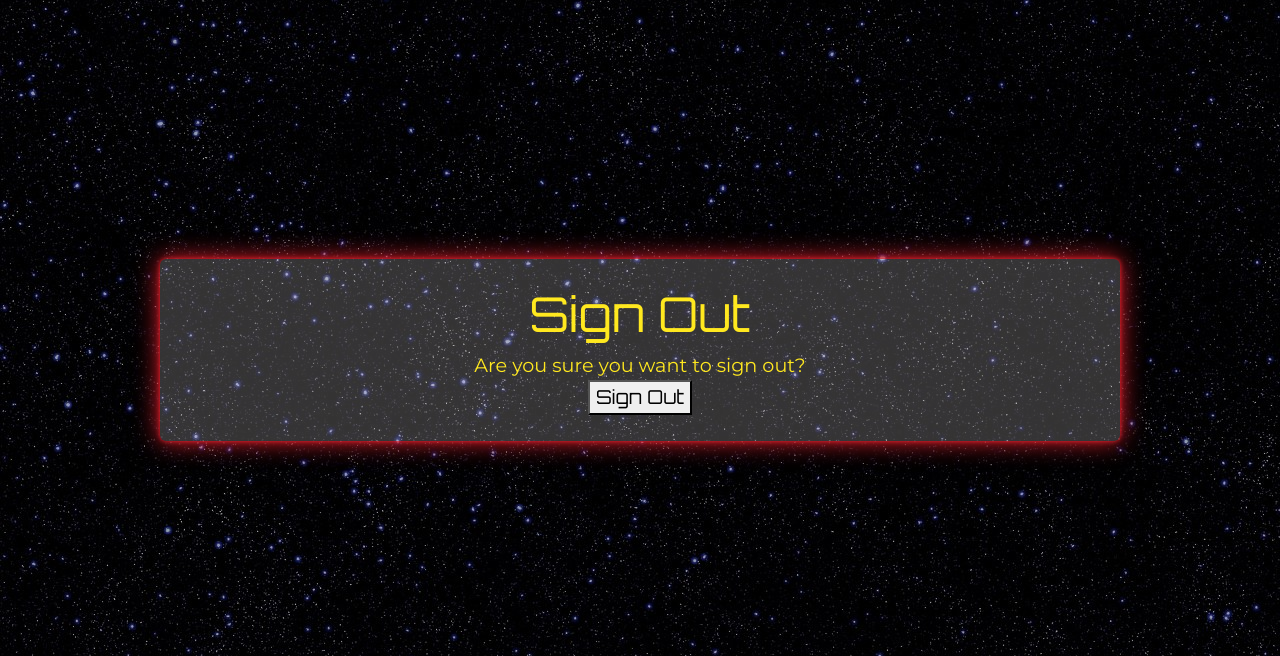
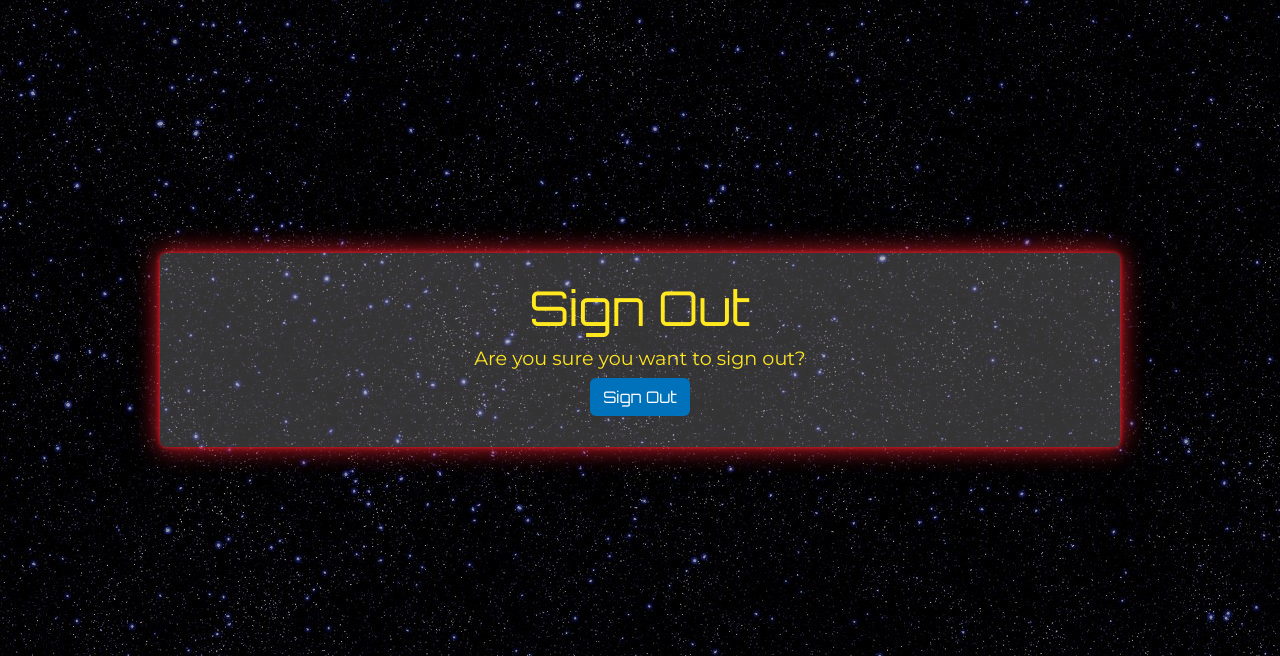
Before and after one commit to Darthspider360/The-Comlink, a Django app: page /accounts/logout/ in a window 1280 px wide. Shown: the part 56-712 px from the top of the page. Run offline with Django 4.2, Linux system fonts and the light colour scheme; the visitor is signed in with stand-in values (Sample User, id 1); parts of the project's set-up code (start-up, migrations or seed data) failed here and were passed over; some libraries are stand-ins or nearby versions.

Commit message:
style adjustments

```diff
--- a/static/css/style.css
+++ b/static/css/style.css
@@ -55,17 +55,26 @@ p {
     box-shadow: 0 0 5px #0072bb, 0 0 25px #EB212E;
 }
 
-.custom-button{
+.custom-button, .custom-auth-button{
     background-color: #0072bb;
     color: white;
     font-size: medium;
 }
 
-.custom-button:hover{
+.custom-button:hover, .custom-auth-button:hover{
     background-color: #fffafa34;
     color: #ffe81f;
     border: solid 2px #0072bb;
     box-shadow: 0 0 5px #0072bb, 0 0 25px #0072bb;
+}
+
+.custom-auth-button{
+    margin: 5px;
+}
+
+#close-button{
+    padding: 0;
+    color: #ffe81f;
 }
 
 /* navbar */
@@ -164,14 +173,6 @@ p {
     margin: 10px;
 }
 
-/* #signing button, #postButton{
-    background-color: #fffafa34;
-    color: #ffe81f;
-    font-size: medium;
-    border: solid 2px white;
-} */
-
-
 .sign-out-glowing-box{
     box-shadow: 0 0 5px #EB212E, 0 0 25px #EB212E;
 }
@@ -219,7 +220,7 @@ p {
     border: none;
     margin-bottom: 5px;
 }
- .form-control{
+.form-control{
     background-color: #fffafa34;
     color: #ffe81f;
     border: none;
--- a/templates/account/login.html
+++ b/templates/account/login.html
@@ -20,7 +20,7 @@
       <a class="button secondaryAction" href="{% url 'account_reset_password' %}">
         <p class="link-colour">{% trans "Forgot Password?" %}</p>
       </a>
-      <button class="custom-button" type="submit">{% trans "Sign In" %}</button>
+      <button class="btn custom-auth-button" type="submit">{% trans "Sign In" %}</button>
     </form>
   </div>
 </div>
--- a/templates/account/logout.html
+++ b/templates/account/logout.html
@@ -15,7 +15,7 @@
       {% if redirect_field_value %}
       <input type="hidden" name="{{ redirect_field_name }}" value="{{ redirect_field_value }}"/>
       {% endif %}
-      <span><button type="submit">{% trans 'Sign Out' %}</button></span>
+      <span><button type="submit" class="btn custom-auth-button">{% trans 'Sign Out' %}</button></span>
     </form>
   </div>
 </div>
--- a/templates/account/signup.html
+++ b/templates/account/signup.html
@@ -20,7 +20,7 @@
         {% if redirect_field_value %}
         <input type="hidden" name="{{ redirect_field_name }}" value="{{ redirect_field_value }}" />
         {% endif %}
-        <button type="submit">{% trans "Sign Up" %} &raquo;</button>
+        <button type="submit" class="btn custom-auth-button">{% trans "Sign Up" %} &raquo;</button>
       </form>
   </div>
 </div>
--- a/templates/base.html
+++ b/templates/base.html
@@ -58,14 +58,15 @@
         </div>
     </nav>
     <!-- displaying Django messages -->
-    <div class="container">
-        <div class="row">
-            <div class="col-md-8 offset-md-2">
+    <div class="container" id="message_container">
+        <div class="row justify-content-center">
+            <div class="col-7">
                 {% for message in messages %}
                 <div class="alert {{ message.tags }} alert-dismissible
   fade show card custom-card text-center" id="msg" role="alert">
                     {{ message | safe }}
-                    <button type="button" class="btn-close" data-bs-dismiss="alert" aria-label="Close"></button>
+                    <button type="button" class="btn z-3 position-absolute" data-bs-dismiss="alert" aria-label="Close"
+                        id="close-button">x</button>
                 </div>
                 {% endfor %}
             </div>
@@ -85,6 +86,16 @@
     </script>
     <!-- font awesome -->
     <script src="https://kit.fontawesome.com/128240b0e7.js" crossorigin="anonymous"></script>
+    <!-- https://stackoverflow.com/questions/51682084/how-to-hide-django-message-after-it-is-displayed-for-few-seconds -->
+    <!-- suppose the `id` attribute of element is `message_container`. -->
+    <!-- <script>
+    var message_ele = document.getElementById("message_container");
+
+    setTimeout(function(){
+    message_ele.style.display = "none";
+    }, 5000);
+    </script> -->
+    <!-- Timeout is 3 sec, you can change it -->
     {% block extras %}
     {% endblock %}
 </body>
```
